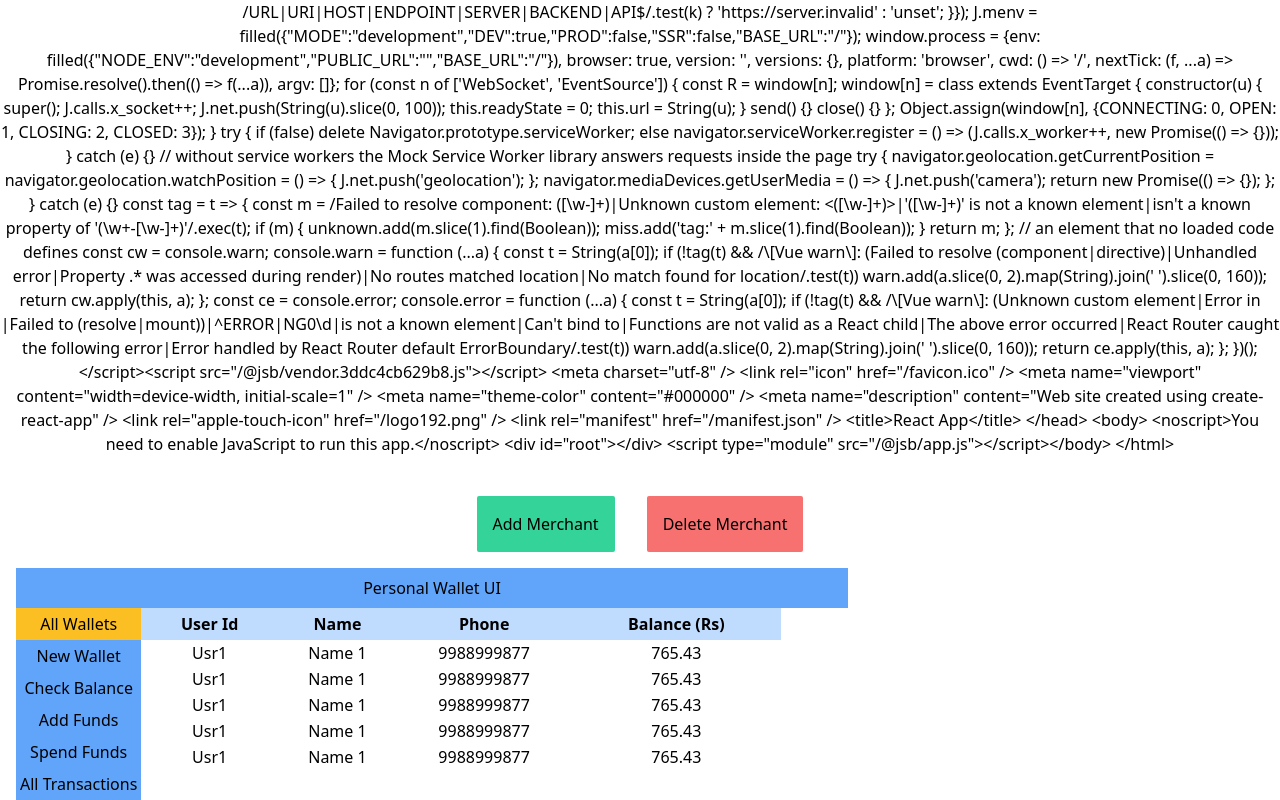
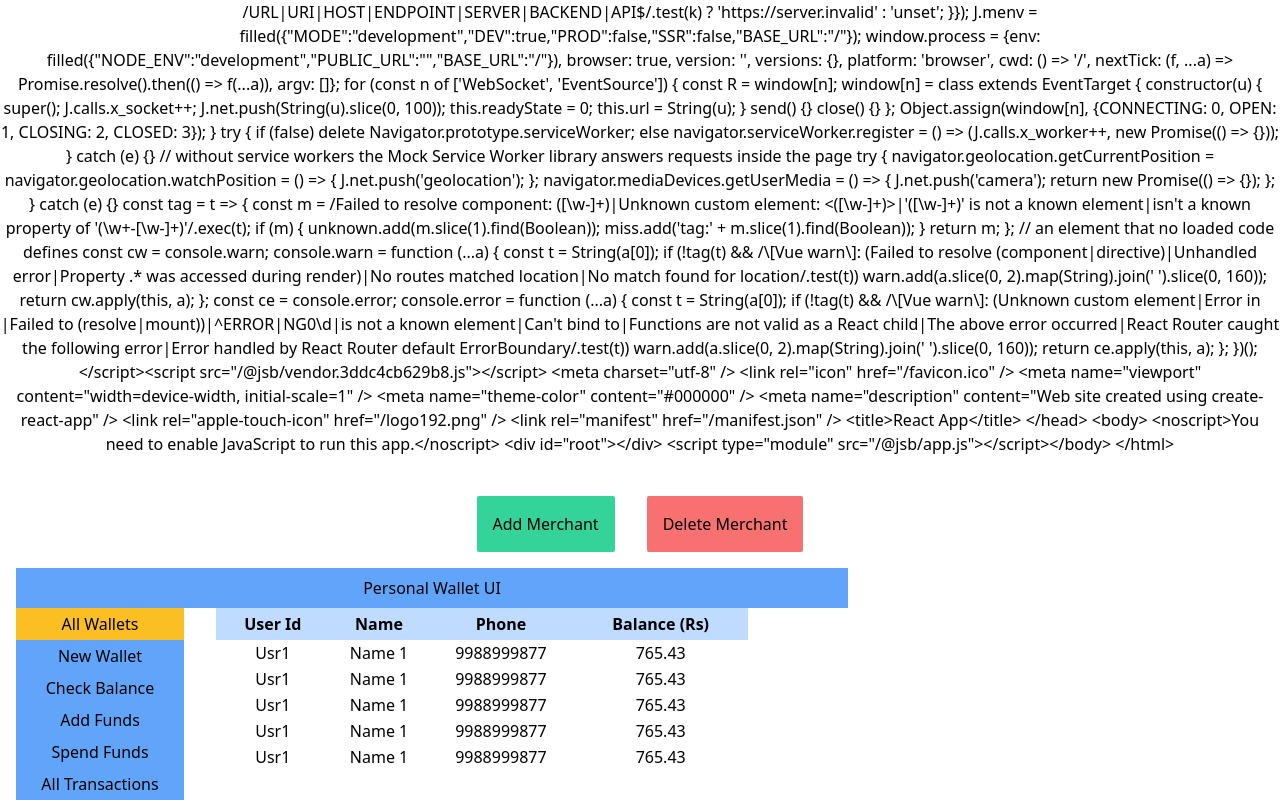
Before and after one commit to adarsh2858/personal-wallet-app, a React (Create React App) app: page / in a window 1280 px wide. Shown: the part 3064-3864 px from the top of the page. Built offline with nearby package versions, Linux system fonts and the light colour scheme.

Commit message:
add new check balance component and move the all wallets related logic to its component and add grids for a responsive web design

```diff
--- a/src/App.js
+++ b/src/App.js
@@ -2,51 +2,13 @@ import { useState, useEffect } from "react";
 import "./App.css";
 import AllWallets from "./components/AllWallets";
 import NewWallet from "./components/NewWallet";
-
-const data = [
-  {
-    userId: "Usr1",
-    name: "Name 1",
-    phone: "9988999877",
-    balance: 765.43,
-  },
-  {
-    userId: "Usr2",
-    name: "Name 2",
-    phone: "7763423688",
-    balance: 443.24,
-  },
-  {
-    userId: "Usr3",
-    name: "Name 3",
-    phone: "3434545666",
-    balance: 20.05,
-  },
-];
-
-const columns = [
-  {
-    Header: "User ID",
-    accessor: "userId",
-  },
-  {
-    Header: "Name",
-    accessor: "name",
-  },
-  {
-    Header: "Phone",
-    accessor: "phone",
-  },
-  {
-    Header: "Balance",
-    accessor: "balance",
-  },
-];
+import CheckBalance from "./components/CheckBalance";
 
 const App = () => {
   const [merchants, setMerchants] = useState(false);
   const [allWallets, setAllWallets] = useState(true);
   const [newWallet, setNewWallet] = useState(false);
+  const [checkBalance, setCheckBalance] = useState(false);
 
   useEffect(() => {
     getMerchant();
@@ -99,6 +61,7 @@ const App = () => {
 
   return (
     <div className="App">
+      <div>
         <div className="mt-4">
           {merchants.length > 0
             ? merchants
@@ -120,11 +83,14 @@ const App = () => {
         </button>
         <div className="mx-4">
           <header className="bg-blue-400 p-2 w-2/3">Personal Wallet UI</header>
-
-        <div className="grid grid-row float-left">
+        </div>
+      </div>
+      <div className="grid grid-cols-6 gap-4">
+        <div className="mx-4 col-span-1 grid grid-row float-left">
           <button
             className="bg-yellow-400 p-1 hover:bg-yellow-500"
             onClick={() => {
+              setCheckBalance(false);
               setNewWallet(false);
               setAllWallets(true);
             }}
@@ -134,18 +100,23 @@ const App = () => {
           <button
             className=" bg-blue-400 p-1  hover:bg-blue-500"
             onClick={() => {
+              setCheckBalance(false);
               setAllWallets(false);
               setNewWallet(true);
             }}
           >
             New Wallet
           </button>
-          <a
+          <button
             className=" bg-blue-400 p-1  hover:bg-blue-500"
-            href="/check-balance"
+            onClick={() => {
+              setAllWallets(false);
+              setNewWallet(false);
+              setCheckBalance(true);
+            }}
           >
             Check Balance
-          </a>
+          </button>
           <a className=" bg-blue-400 p-1  hover:bg-blue-500" href="/add-fund">
             Add Funds
           </a>
@@ -159,15 +130,12 @@ const App = () => {
             All Transactions
           </a>
         </div>
+        <div className="col-span-5">
+          {allWallets ? <AllWallets /> : null}
+          {newWallet ? <NewWallet /> : null}
+          {checkBalance ? <CheckBalance /> : null}
         </div>
-      <AllWallets {...{ allWallets, setAllWallets, newWallet, setNewWallet }} />
-      {newWallet ? <NewWallet /> : null}
-      {/* <Table
-        data={data}
-        columns={columns}
-        defaultPageSize={2}
-        pageSizeOptions={[2, 4, 6]}
-      /> */}
+      </div>
     </div>
   );
 };
--- a/src/components/AllWallets.js
+++ b/src/components/AllWallets.js
@@ -1,6 +1,45 @@
-const AllWallets = ({ allWallets, setAllWallets, newWallet, setNewWallet }) => (
-  <>
-    {allWallets ? (
+const AllWallets = () => {
+  const data = [
+    {
+      userId: "Usr1",
+      name: "Name 1",
+      phone: "9988999877",
+      balance: 765.43,
+    },
+    {
+      userId: "Usr2",
+      name: "Name 2",
+      phone: "7763423688",
+      balance: 443.24,
+    },
+    {
+      userId: "Usr3",
+      name: "Name 3",
+      phone: "3434545666",
+      balance: 20.05,
+    },
+  ];
+
+  const columns = [
+    {
+      Header: "User ID",
+      accessor: "userId",
+    },
+    {
+      Header: "Name",
+      accessor: "name",
+    },
+    {
+      Header: "Phone",
+      accessor: "phone",
+    },
+    {
+      Header: "Balance",
+      accessor: "balance",
+    },
+  ];
+  return (
+    <>
       <table className="w-1/2" style={{ background: "#fff" }}>
         <thead>
           <tr className=" bg-blue-200">
@@ -43,8 +82,14 @@ const AllWallets = ({ allWallets, setAllWallets, newWallet, setNewWallet }) => (
           </tr>
         </tbody>
       </table>
-    ) : null}
-  </>
-);
+      {/* <Table
+        data={data}
+        columns={columns}
+        defaultPageSize={2}
+        pageSizeOptions={[2, 4, 6]}
+      /> */}
+    </>
+  );
+};
 
 export default AllWallets;
--- /dev/null
+++ b/src/components/CheckBalance.js
@@ -0,0 +1,22 @@
+const CheckBalance = () => (
+  <>
+    <div className="flex flex-row lg:w-1/3 md:w-1/2">
+      <p className="mr-10 mt-5">User</p>
+
+      <input
+        className="bg-yellow-100 hover:bg-yellow-200 rounded-md m-1 mt-5"
+        list="name-list"
+      />
+      <datalist id="name-list">
+        <option value="Name 1" />
+        <option value="Name 2" />
+        <option value="Name 3" />
+      </datalist>
+    </div>
+    <button className="m-2 p-2 bg-blue-400 rounded-md hover:bg-blue-500">
+      Get Balance
+    </button>
+  </>
+);
+
+export default CheckBalance;
```
Lines whose indentation alone changed are shown as unchanged.
